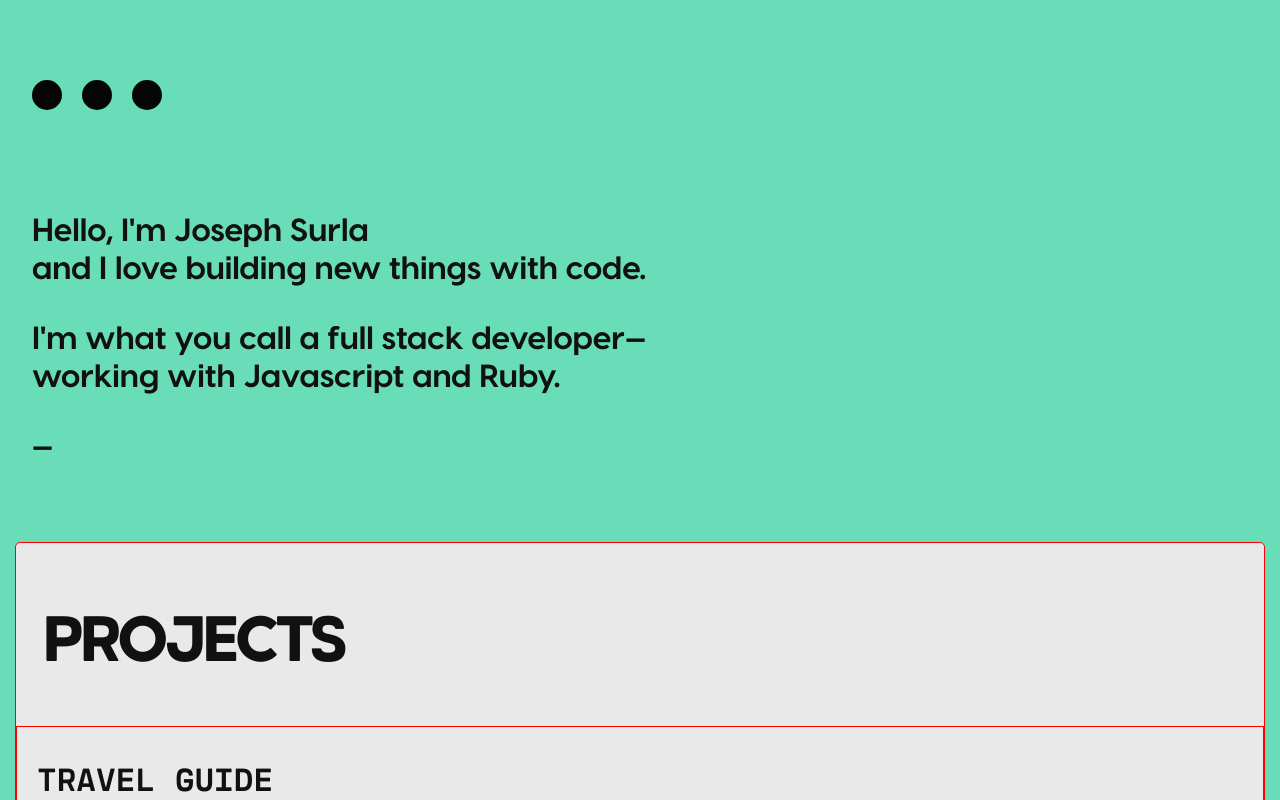
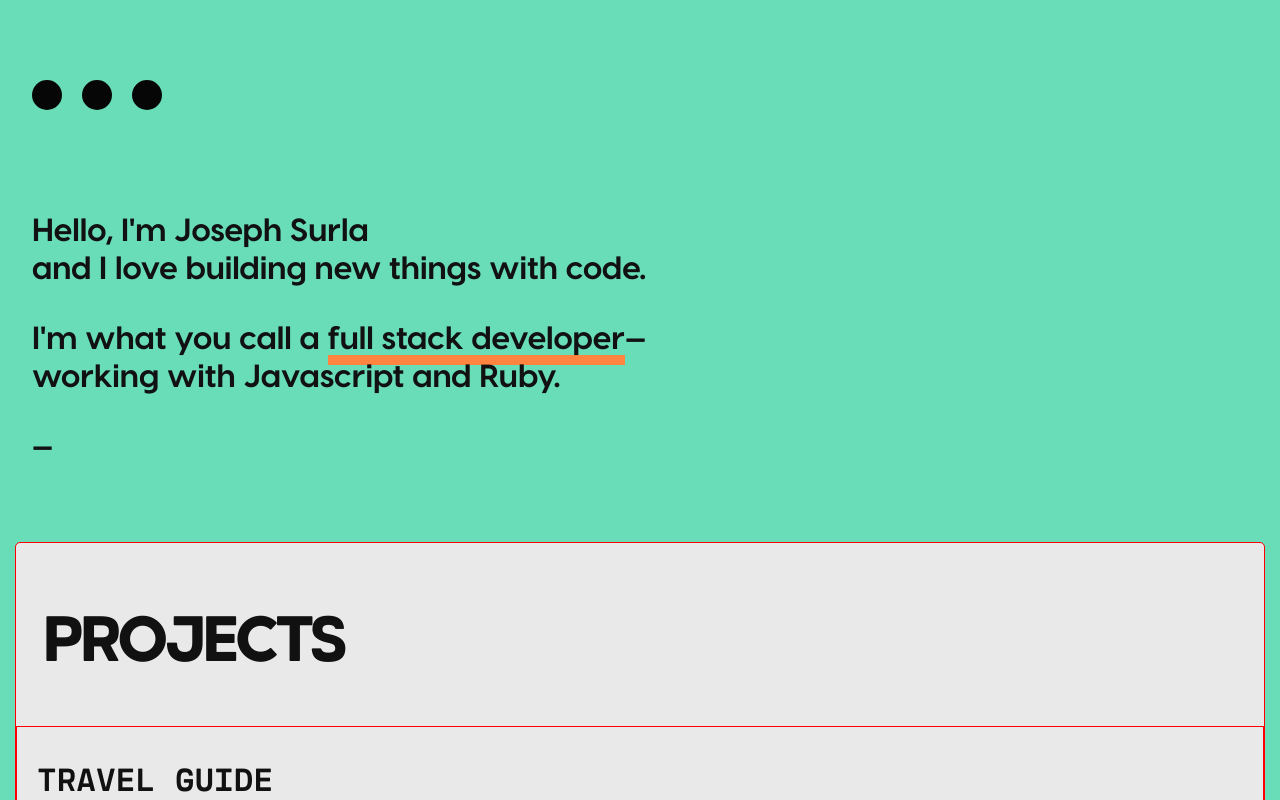
Before and after one commit to surla/surla-react, a React (Create React App) app: page / in a window 1280 px wide. Shown: the top 800 px of the page. Built offline with nearby package versions, Linux system fonts and the light colour scheme.

Commit message:
Add underline to full stack developer

```diff
--- a/src/components/Header.js
+++ b/src/components/Header.js
@@ -13,6 +13,10 @@ const Intro = styled.section`
   font-size: 1em;
 `;
 
+const DevTitle = styled.span`
+  border-bottom: 10px solid #ff843f;
+`;
+
 const Header = () => (
   <Wrapper>
     <Intro>
@@ -20,8 +24,8 @@ const Header = () => (
         Hello, I'm Joseph Surla<br />and I love building new things with code.
       </p>
       <p>
-        I'm what you call a full stack developer—<br />working with Javascript
-        and Ruby.
+        I'm what you call a <DevTitle>full stack developer</DevTitle>—<br />working
+        with Javascript and Ruby.
       </p>
       <p>&mdash;</p>
     </Intro>
```
